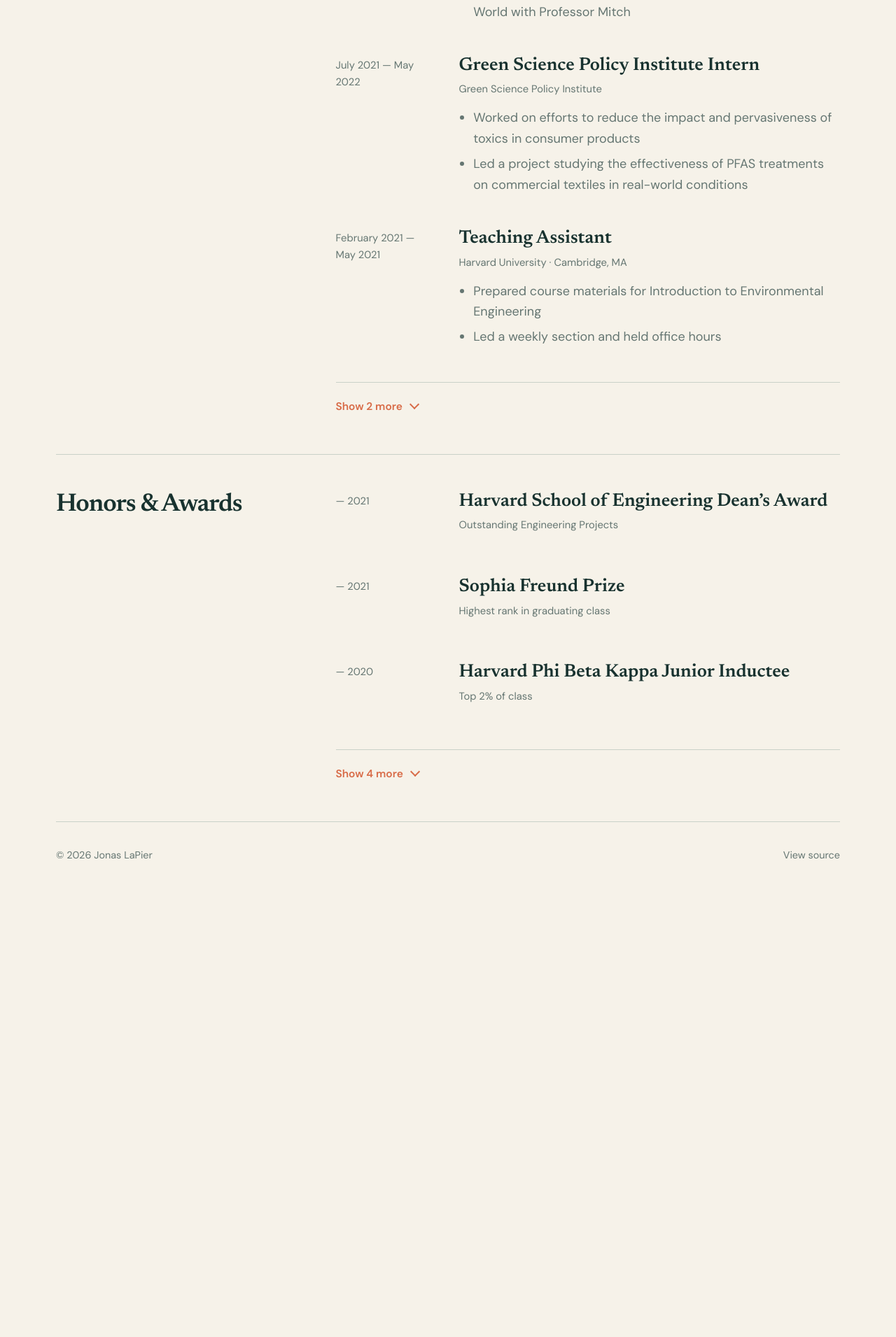
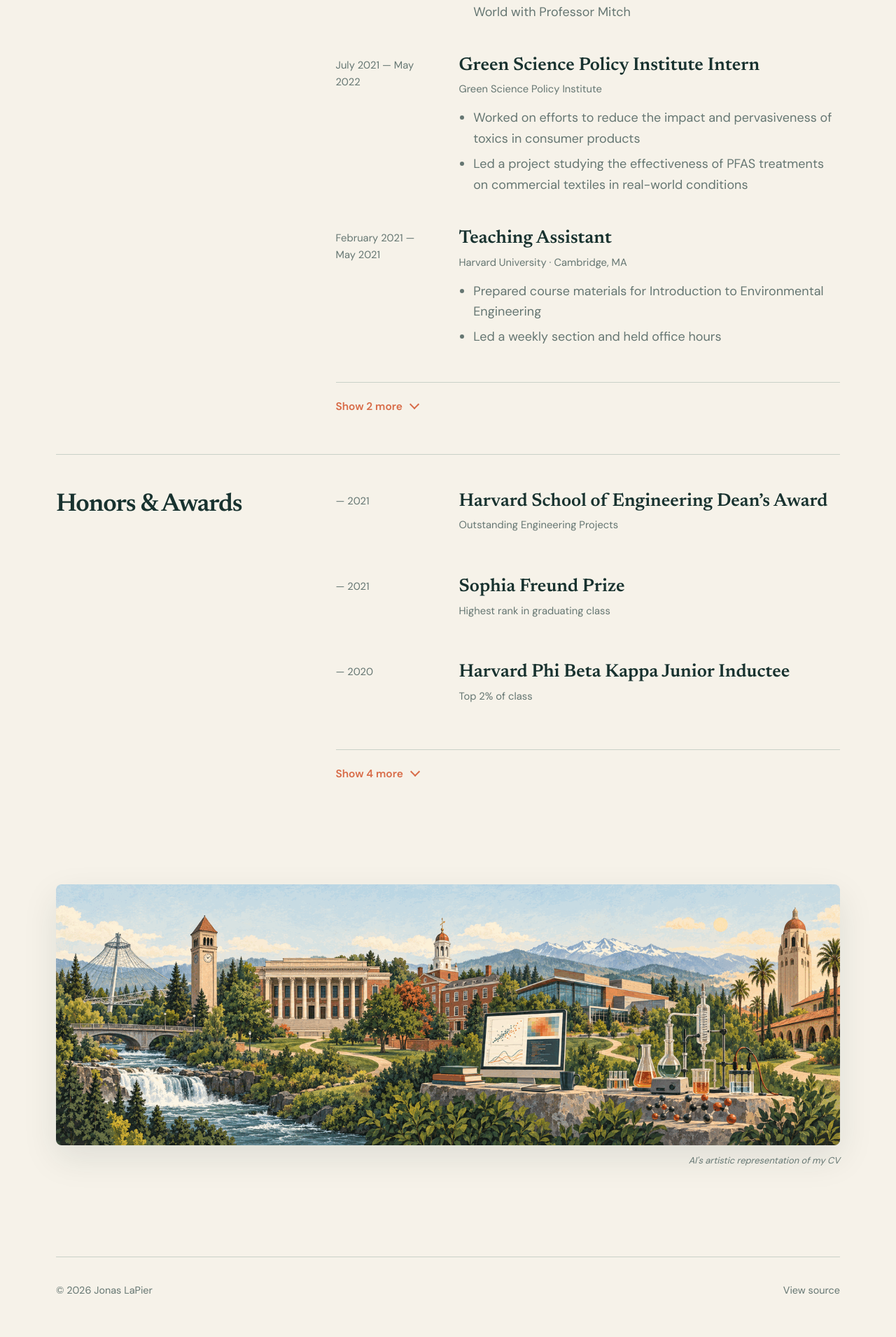
Before and after one commit to Jonas-LaPier/personalwebsite, a Jekyll site: the page built from cv.md, in a window 1280 px wide. Shown: the part 2795-4706 px from the top of the page at 70% size. Built offline with Jekyll 4.4.1, drawn with Linux system fonts in a browser that asks for light colours; before the commit the page ends 4083 px from its top, so only the background shows below that.

Commit message:
Refine molecule motion and relocate banner

```diff
--- a/_layouts/default.html
+++ b/_layouts/default.html
@@ -9,6 +9,7 @@
   <link rel="preconnect" href="https://fonts.gstatic.com" crossorigin>
   <link href="https://fonts.googleapis.com/css2?family=DM+Sans:wght@400;500;600&family=Newsreader:opsz,wght@6..72,500;6..72,600&display=swap" rel="stylesheet">
   <link rel="stylesheet" href="{{ '/assets/css/site.css' | relative_url }}">
+  <link rel="stylesheet" href="{{ '/assets/css/molecules.css' | relative_url }}">
 </head>
 <body>
   {% include header.html %}
--- /dev/null
+++ b/assets/css/molecules.css
@@ -0,0 +1,20 @@
+.floating-molecule svg {
+  animation: molecule-wander var(--wander-duration) ease-in-out infinite;
+  transform-origin: center;
+}
+
+@keyframes molecule-wander {
+  0%, 100% {
+    transform: translate(0, 0) rotate(0);
+  }
+  33% {
+    transform: translate(var(--x-one), var(--y-one)) rotate(var(--spin-one));
+  }
+  67% {
+    transform: translate(var(--x-two), var(--y-two)) rotate(var(--spin-two));
+  }
+}
+
+.cv-banner {
+  margin-top: 5rem;
+}
--- a/assets/js/site.js
+++ b/assets/js/site.js
@@ -23,14 +23,21 @@
   molecule.className = `floating-molecule ${type}`;
   molecule.innerHTML = moleculeArt[type];
   molecule.style.setProperty('--lane', `${8 + Math.random() * 74}vh`);
-  molecule.style.setProperty('--duration', `${18 + Math.random() * 10}s`);
+  molecule.style.setProperty('--duration', `${38 + Math.random() * 18}s`);
   molecule.style.setProperty('--tilt', `${-18 + Math.random() * 36}deg`);
   molecule.style.setProperty('--direction', Math.random() > .5 ? 'normal' : 'reverse');
+  molecule.style.setProperty('--wander-duration', `${7 + Math.random() * 7}s`);
+  molecule.style.setProperty('--x-one', `${-18 + Math.random() * 36}px`);
+  molecule.style.setProperty('--y-one', `${-22 + Math.random() * 44}px`);
+  molecule.style.setProperty('--x-two', `${-24 + Math.random() * 48}px`);
+  molecule.style.setProperty('--y-two', `${-18 + Math.random() * 36}px`);
+  molecule.style.setProperty('--spin-one', `${-14 + Math.random() * 28}deg`);
+  molecule.style.setProperty('--spin-two', `${-20 + Math.random() * 40}deg`);
   moleculeField.appendChild(molecule);
   molecule.addEventListener('animationend', () => molecule.remove());
 }
 
 if (moleculeField && !reducedMotion) {
   window.setTimeout(releaseMolecule, 3500);
-  window.setInterval(releaseMolecule, 14000);
+  window.setInterval(releaseMolecule, 22000);
 }
--- a/cv.md
+++ b/cv.md
@@ -24,3 +24,8 @@
   </div>
 </section>
 {% endfor %}
+
+<figure class="life-banner cv-banner">
+  <img src="{{ '/assets/images/life-journey-banner.png' | relative_url }}" alt="Illustrated panorama connecting Spokane, Harvard, Pacific Northwest National Laboratory, chemistry research, and Stanford">
+  <figcaption>AI's artistic representation of my CV</figcaption>
+</figure>
```
Also changed, not shown: index.md (+0 -5 lines).
